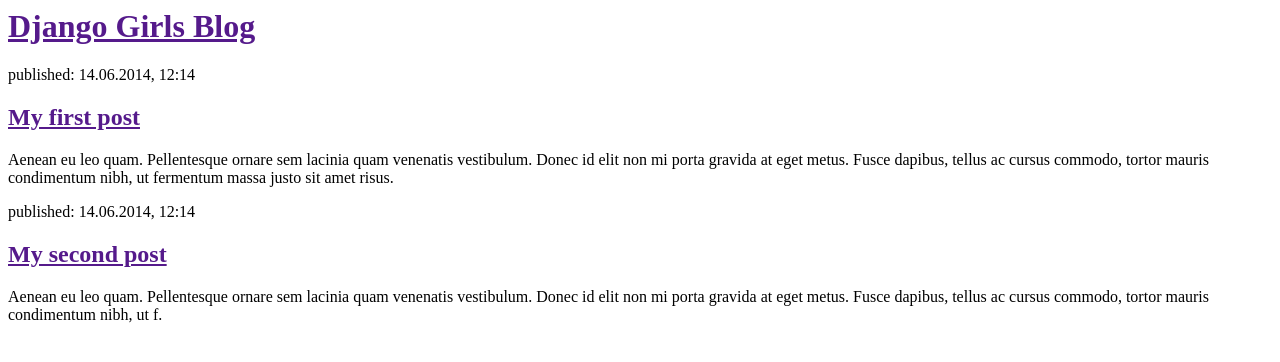
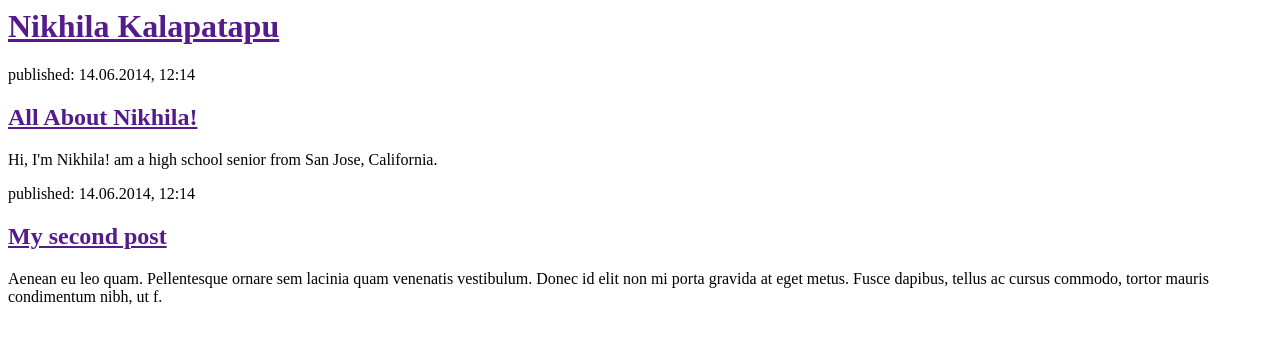
Before and after one commit to nkalapat/my-first-blog, a Django app: page / in a window 1280 px wide. Shown: the top 362 px of the page. Run offline with Django 3.2, Linux system fonts and the light colour scheme.

Commit message:
updatingfirstpost

```diff
--- a/blog/templates/blog/post_list.html
+++ b/blog/templates/blog/post_list.html
@@ -1,16 +1,16 @@
 <html>
     <head>
-        <title>Django Girls blog</title>
+        <title>Nikhila Kalapatapu</title>
     </head>
     <body>
         <div>
-            <h1><a href="">Django Girls Blog</a></h1>
+            <h1><a href="">Nikhila Kalapatapu</a></h1>
         </div>
 
         <div>
             <p>published: 14.06.2014, 12:14</p>
-            <h2><a href="">My first post</a></h2>
-            <p>Aenean eu leo quam. Pellentesque ornare sem lacinia quam venenatis vestibulum. Donec id elit non mi porta gravida at eget metus. Fusce dapibus, tellus ac cursus commodo, tortor mauris condimentum nibh, ut fermentum massa justo sit amet risus.</p>
+            <h2><a href="">All About Nikhila!</a></h2>
+            <p> Hi, I'm Nikhila! am a high school senior from San Jose, California. </p>
         </div>
 
         <div>
```
